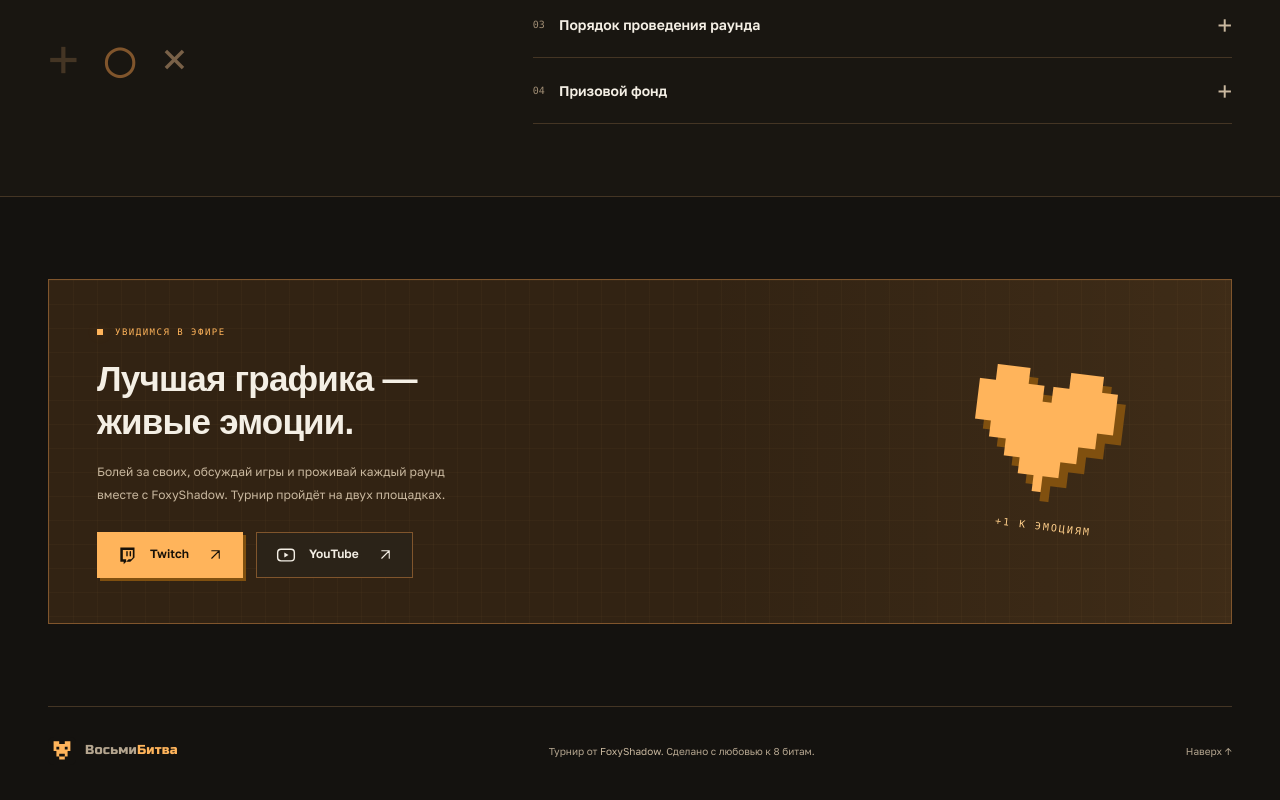
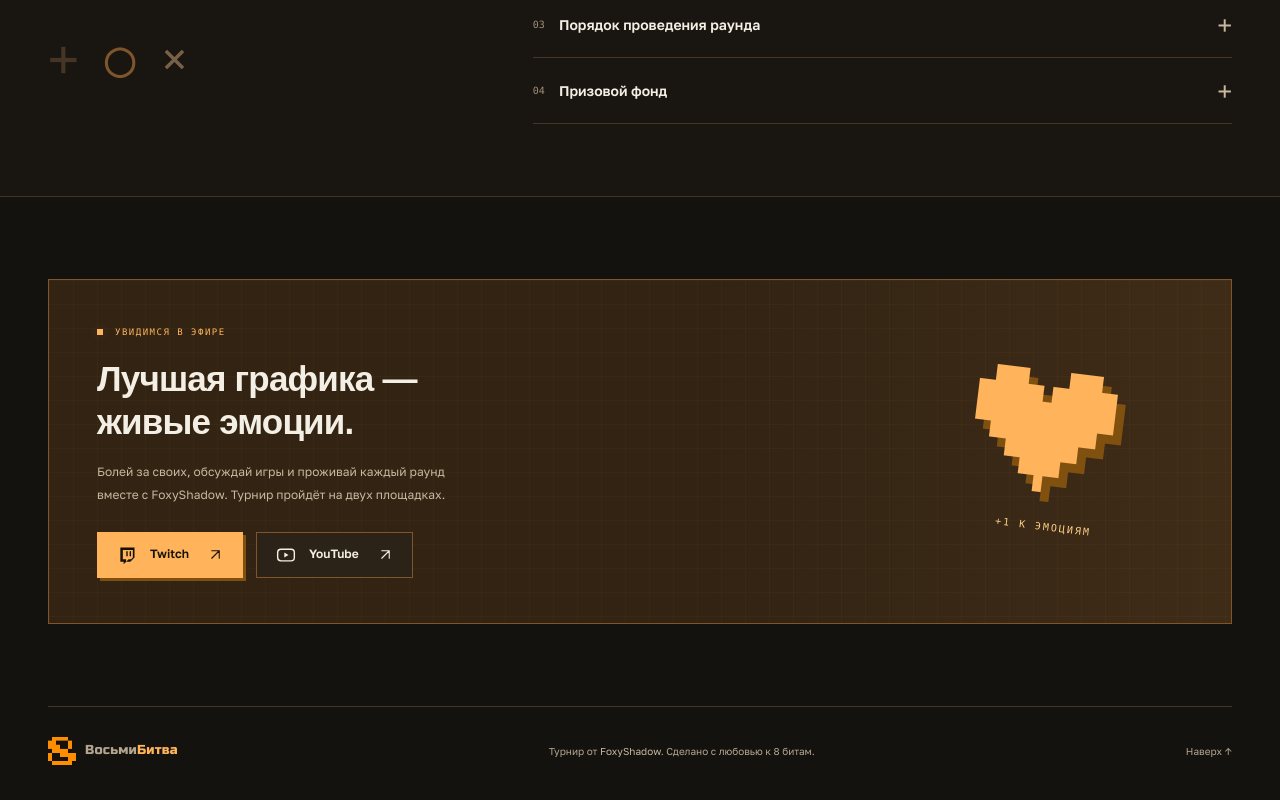
Before and after one commit to Decavoid/fox-8-bit, a website with bundled scripts: page index.html in a window 1280 px wide. Shown: the part 4876-5676 px from the top of the page. Built offline with nearby package versions, Linux system fonts and the light colour scheme; files whose address does not match are found by name.

Commit message:
Change bottom left icon.

```diff
--- a/index.html
+++ b/index.html
@@ -119,7 +119,7 @@
       </section>
     </main>
 
-    <footer class="site-footer container"><a class="brand footer-brand" href="#"><img src="assets/favicon.svg" width="28" height="28" alt=""><span>Восьми<span class="accent">Битва</span></span></a><p>Турнир от <a href="https://www.twitch.tv/foxyshadow" target="_blank" rel="noopener noreferrer">FoxyShadow</a>. Сделано с любовью к 8 битам.</p><a href="#" class="back-top">Наверх ↑</a></footer>
+    <footer class="site-footer container"><a class="brand footer-brand" href="#"><img src="assets/favicon.png" width="28" height="28" alt=""><span>Восьми<span class="accent">Битва</span></span></a><p>Турнир от <a href="https://www.twitch.tv/foxyshadow" target="_blank" rel="noopener noreferrer">FoxyShadow</a>. Сделано с любовью к 8 битам.</p><a href="#" class="back-top">Наверх ↑</a></footer>
     <noscript><div class="noscript-notice">Для интерактивной сетки нужен JavaScript. Все данные доступны напрямую: <a href="data/scores.txt">результаты</a>, <a href="data/players.txt">участники</a>, <a href="data/games.txt">игры</a>, <a href="data/rules.md">правила</a>.</div></noscript>
   </body>
 </html>
```
Also changed, not shown: README.md, assets/favicon.svg (deleted).
